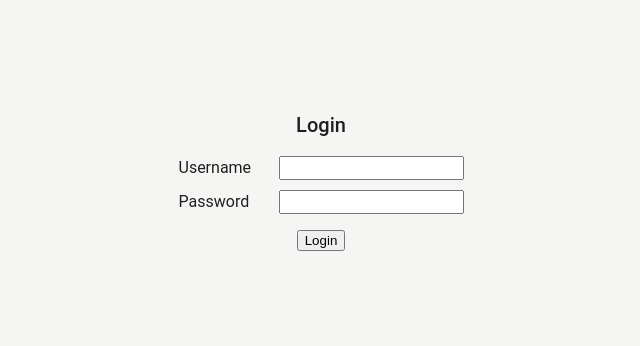
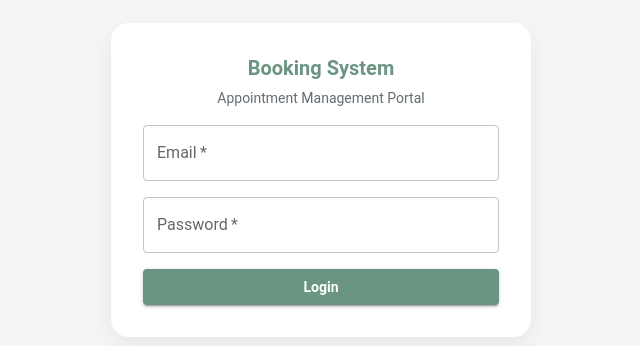
Before and after one commit to tianshansu/booking-system, a React (Create React App) app in the folder frontend/: page /login in a window 1280 px wide. Shown: the part 220-566 px from the top of the page, without its empty margins (319-959 px from the left). Built offline with nearby package versions, Linux system fonts and the light colour scheme; no server answers.

Commit message:
Refactor login page

```diff
--- a/frontend/src/components/layout/HeaderBar.jsx
+++ b/frontend/src/components/layout/HeaderBar.jsx
@@ -1,5 +1,6 @@
-import { AppBar, Toolbar, Typography, Box } from "@mui/material";
-import { useLocation } from "react-router-dom";
+import { AppBar, Toolbar, Typography, Box, Button } from "@mui/material";
+import { useNavigate, useLocation } from "react-router-dom";
+import LogoutIcon from "@mui/icons-material/Logout";
 
 const TITLE_MAP = {
   "/": "Dashboard",
@@ -21,9 +22,16 @@ const SUBTITLE_MAP = {
 export default function HeaderBar() {
   const location = useLocation();
   const path = location.pathname;
+  const navigate = useNavigate();
 
   const title = TITLE_MAP[path] ?? "Dashboard";
   const subtitle = SUBTITLE_MAP[path] ?? "Welcome back!";
+
+  // logout
+  const handleLogout = () => {
+    localStorage.removeItem("token");
+    navigate("/login");
+  };
 
   return (
     <AppBar
@@ -50,6 +58,9 @@ export default function HeaderBar() {
             {subtitle}
           </Typography>
         </Box>
+        <Button onClick={handleLogout}>
+          <LogoutIcon />
+        </Button>
       </Toolbar>
     </AppBar>
   );
--- a/frontend/src/pages/LoginPage/LoginPage.css
+++ /dev/null
@@ -1,30 +0,0 @@
-.login-page{
-    min-height: 100vh;
-    display: flex;
-    justify-content: center;
-    align-items: center;
-}
-
-
-.login-content-text-row{
-    display: flex;
-    gap: 10px;
-    justify-content: center;
-    margin: 10px;
-}
-
-.login-label {
-    width: 90px;
-}
-
-.login-title {
-    text-align: center;
-    margin-bottom: 16px;
-    font-size: 20px;
-    font-weight: 500;
-}
-
-.login-button {
-    display: block;
-    margin: 16px auto 0;
-}
--- a/frontend/src/pages/LoginPage/LoginPage.jsx
+++ b/frontend/src/pages/LoginPage/LoginPage.jsx
@@ -1,7 +1,11 @@
-import "./LoginPage.css";
 import { useState } from "react";
 import { useNavigate } from "react-router-dom";
 import { apiFetch } from "../../api";
+import Box from "@mui/material/Box";
+import Card from "@mui/material/Card";
+import Typography from "@mui/material/Typography";
+import TextField from "@mui/material/TextField";
+import Button from "@mui/material/Button";
 
 export default function LoginPage() {
   const navigate = useNavigate();
@@ -43,35 +47,67 @@ export default function LoginPage() {
   };
 
   return (
-    <div className="login-page">
-      <form className="login-content" onSubmit={handleSubmit}>
-        <div className="login-title">Login</div>
-        <div className="login-content-text">
-          <div className="login-content-text-row">
-            <div className="login-label">Username</div>
-            <input
+    <Box
+      sx={{
+        minHeight: "100vh",
+        display: "flex",
+        justifyContent: "center",
+        alignItems: "center",
+      }}
+    >
+      <Card
+        component="form"
+        sx={{
+          width: 420,
+          display: "flex",
+          flexDirection: "column",
+          alignItems: "center",
+          px: 4,
+          py: 4,
+          gap: 2,
+        }}
+        onSubmit={handleSubmit}
+      >
+        <Box
+          sx={{
+            display: "flex",
+            flexDirection: "column",
+            alignItems: "center",
+            gap: 0.8,
+          }}
+        >
+          <Typography variant="h6" sx={{ color: "primary.main" }}>
+            Booking System
+          </Typography>
+          <Typography variant="body2">Appointment Management Portal</Typography>
+        </Box>
+        <TextField
+          id="outlined-basic"
+          label="Email"
+          variant="outlined"
+          fullWidth
           type="email"
           value={email}
           onChange={(e) => setEmail(e.target.value)}
           autoComplete="username" //remember in browser
           required
         />
-          </div>
-          <div className="login-content-text-row">
-            <div className="login-label">Password</div>
-            <input
+        <TextField
+          id="outlined-basic"
+          label="Password"
+          variant="outlined"
+          fullWidth
           type="password"
           value={password}
           onChange={(e) => setPassword(e.target.value)}
           autoComplete="current-password" //remember in browser
           required
         />
-          </div>
-        </div>
-        <button className="login-button" type="submit">
+
+        <Button variant="contained" fullWidth type="submit">
           Login
-        </button>
-      </form>
-    </div>
+        </Button>
+      </Card>
+    </Box>
   );
 }
--- a/frontend/src/pages/SettingsPage.jsx
+++ b/frontend/src/pages/SettingsPage.jsx
@@ -249,7 +249,7 @@ export default function SettingsPage() {
           sx={{ width: { xs: "100%", sm: 200 } }}
           onClick={() => checkPassword()}
         >
-          Save Changes
+          Update Password
         </Button>
       </Card>
 
```
Also changed, not shown: frontend/src/components/aiAssistant/AiAssistant.css (deleted, +0 -30 lines). Lines whose indentation alone changed are shown as unchanged.
